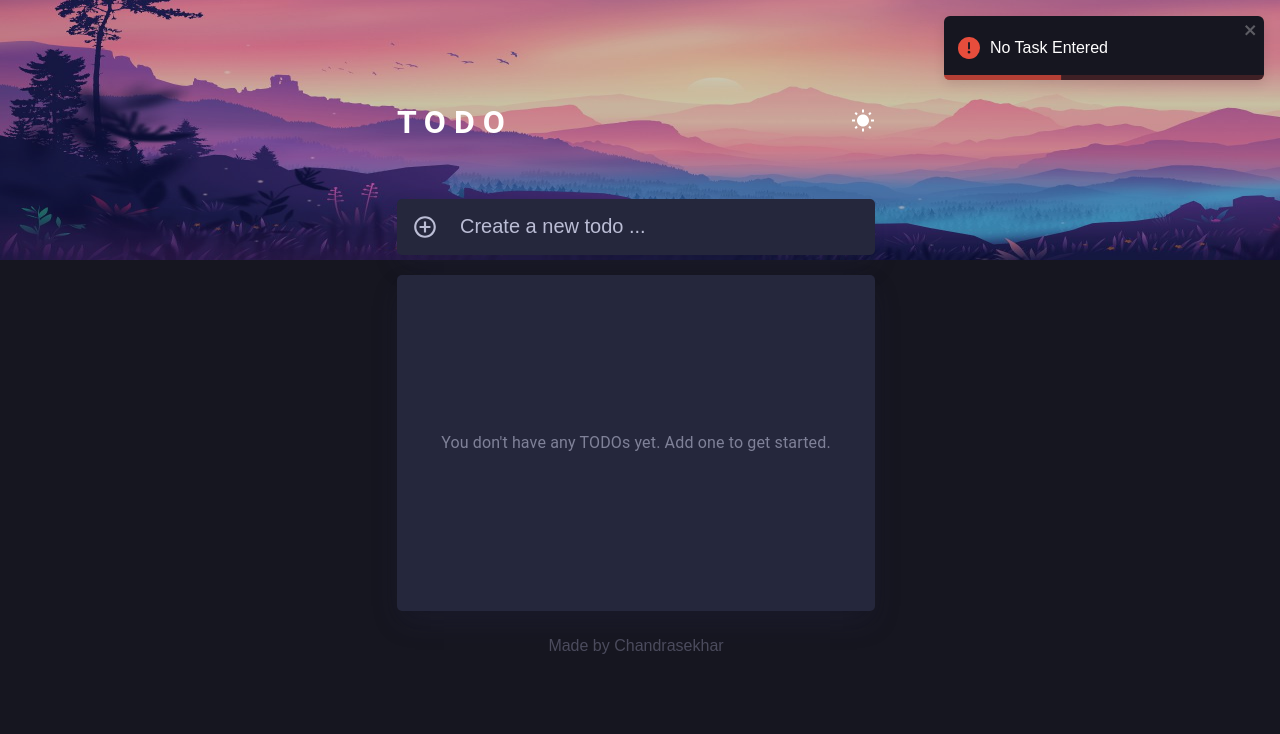
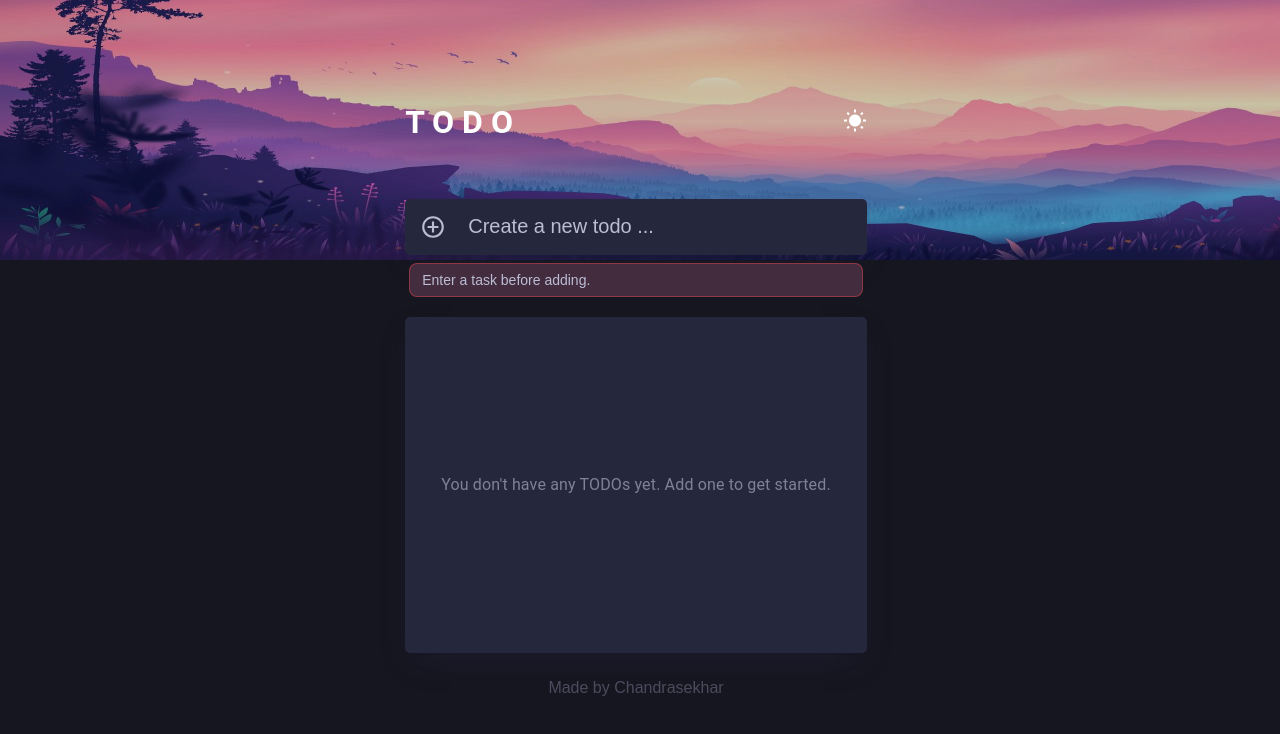
Before and after one commit to chandrasekhar2039/TODO, a React (Create React App) app: page / in a window 1280 px wide. Both pictures are taken after a click on the icon 425 px from the left and 226 px from the top of the page. Shown: the top 734 px of the page. Built offline with nearby package versions, Linux system fonts and the light colour scheme.

Commit message:
Few UX styles and removed toast and added active on top in All

```diff
--- a/package.json
+++ b/package.json
@@ -5,8 +5,8 @@
   "dependencies": {
     "@emotion/react": "^11.13.5",
     "@emotion/styled": "^11.13.5",
+    "@mui/icons-material": "^6.1.0",
     "@mui/material": "^6.1.0",
-    "@mui/icons-material": "^6.1.0",
     "@testing-library/jest-dom": "^6.6.3",
     "@testing-library/react": "^16.1.0",
     "@testing-library/user-event": "^14.5.2",
@@ -19,17 +19,16 @@
     "react-dom": "^18.3.1",
     "react-router-dom": "^6.28.0",
     "react-scripts": "5.0.1",
-    "react-toastify": "^11.0.2",
     "sass": "^1.83.0",
     "typescript": "^5.7.2",
     "uuid": "^11.0.3",
     "web-vitals": "^4.2.4",
     "workbox-broadcast-update": "^7.1.0",
     "workbox-core": "^7.1.0",
+    "workbox-expiration": "^7.1.0",
     "workbox-precaching": "^7.1.0",
     "workbox-routing": "^7.1.0",
     "workbox-strategies": "^7.1.0",
-    "workbox-expiration": "^7.1.0",
     "zustand": "^5.0.2"
   },
   "scripts": {
--- a/src/App.tsx
+++ b/src/App.tsx
@@ -1,8 +1,5 @@
 import React, { Suspense } from "react";
 import './Styles/global.scss'
-
-import { ToastContainer } from 'react-toastify';
-import 'react-toastify/dist/ReactToastify.css';
 
 import ErrorBoundary from "./ErrorBoundaries"
 import { useTheme } from "./hooks/useTheme";
@@ -19,7 +16,6 @@ function App() {
     <Suspense fallback={<div className="loader">Loading...</div>}>
       <ErrorBoundary>
         <ThemeProvider>
-          <ToastContainer toastClassName="toast" />
           <Main/>
         </ThemeProvider>
       </ErrorBoundary>
--- a/src/Styles/global.scss
+++ b/src/Styles/global.scss
@@ -25,15 +25,6 @@ body,
 body {
   margin: 0;
   overflow: hidden;
-}
-
-.toast {
-  background-color: var(--bg-color) !important;
-  color: var(--txt-color-sec) !important;
-
-  button {
-    color: var(--txt-color-sec) !important;
-  }
 }
 
 .wrapperBack {
--- a/src/components/TodoInput/TodoInput.module.scss
+++ b/src/components/TodoInput/TodoInput.module.scss
@@ -1,7 +1,10 @@
+.wrapper {
+  min-width: 35vw;
+  max-width: 75vw;
+}
+
 .input {
   background-color: var(--bg-card);
-  min-width: 35vw;
-  max-width: 75vw;
   border-radius: 5px;
   box-shadow: rgba(50, 50, 93, 0.25) 0 13px 27px -5px, rgba(0, 0, 0, 0.3) 0 8px 16px -8px;
   padding: 15px;
@@ -26,7 +29,23 @@
   }
 }
 
+.errorMsg {
+  margin: 8px 4px 0;
+  padding: 8px 12px;
+  border-radius: 8px;
+  background: color-mix(in srgb, #ff4d4f 14%, var(--bg-card));
+  color: var(--txt-color);
+  font-family: Josefin Sans, sans-serif;
+  font-size: 14px;
+  border: 1px solid color-mix(in srgb, #ff4d4f 40%, transparent);
+}
+
 @media only screen and (max-width: 600px) {
+  .wrapper {
+    min-width: 75vw;
+    max-width: 90vw;
+  }
+
   .input {
     input {
       font-size: 16px;
--- a/src/components/TodoInput/TodoInput.tsx
+++ b/src/components/TodoInput/TodoInput.tsx
@@ -1,12 +1,12 @@
-import React, { useRef } from 'react';
+import React, { useRef, useState } from 'react';
 import AddCircleOutlineIcon from '@mui/icons-material/AddCircleOutline';
-import { toast } from 'react-toastify';
 import { useTodoStore } from '../../store/todoStore';
 import { sanitizeInput, capitalizeFirst } from '../../utils/sanitize';
 import styles from './TodoInput.module.scss';
 
 const TodoInput: React.FC = () => {
   const inputRef = useRef<HTMLInputElement>(null);
+  const [error, setError] = useState('');
   const addTodo = useTodoStore((state) => state.addTodo);
 
   const handleInput = (e: React.KeyboardEvent<HTMLInputElement> | React.MouseEvent) => {
@@ -18,15 +18,7 @@ const TodoInput: React.FC = () => {
     const sanitized = sanitizeInput(input);
 
     if (!sanitized) {
-      toast.error('No Task Entered', {
-        position: 'top-right',
-        autoClose: 3000,
-        hideProgressBar: false,
-        closeOnClick: true,
-        pauseOnHover: true,
-        draggable: true,
-        progress: undefined,
-      });
+      setError('Enter a task before adding.');
       return;
     }
 
@@ -34,11 +26,13 @@ const TodoInput: React.FC = () => {
       inputRef.current.value = '';
     }
 
+    setError('');
     const capitalized = capitalizeFirst(sanitized);
     addTodo(capitalized);
   };
 
   return (
+    <div className={styles.wrapper}>
       <div className={styles.input}>
         <AddCircleOutlineIcon className={styles.pen} onClick={handleInput} />
         <input
@@ -46,9 +40,18 @@ const TodoInput: React.FC = () => {
           type="text"
           placeholder="Create a new todo ..."
           onKeyDown={handleInput}
+          onChange={() => {
+            if (error) setError('');
+          }}
           autoComplete="off"
           autoFocus
         />
+      </div>
+      {error && (
+        <p role="alert" className={styles.errorMsg}>
+          {error}
+        </p>
+      )}
     </div>
   );
 };
--- a/src/store/todoStore.ts
+++ b/src/store/todoStore.ts
@@ -5,6 +5,11 @@ import { saveTodosToIndexedDB, syncWithLocalStorage } from '../utils/indexedDB';
 
 export const filterTodos = (todos: Todo[], filter: FilterType): Todo[] => {
   switch (filter) {
+    case 'all': {
+      const activeTodos = todos.filter((todo) => !todo.completed);
+      const completedTodos = todos.filter((todo) => todo.completed);
+      return [...activeTodos, ...completedTodos];
+    }
     case 'active':
       return todos.filter((todo) => !todo.completed);
     case 'completed':
```
Also changed, not shown: 1 other file (tests, documents, lock files or other folders). Lines whose indentation alone changed are shown as unchanged.
